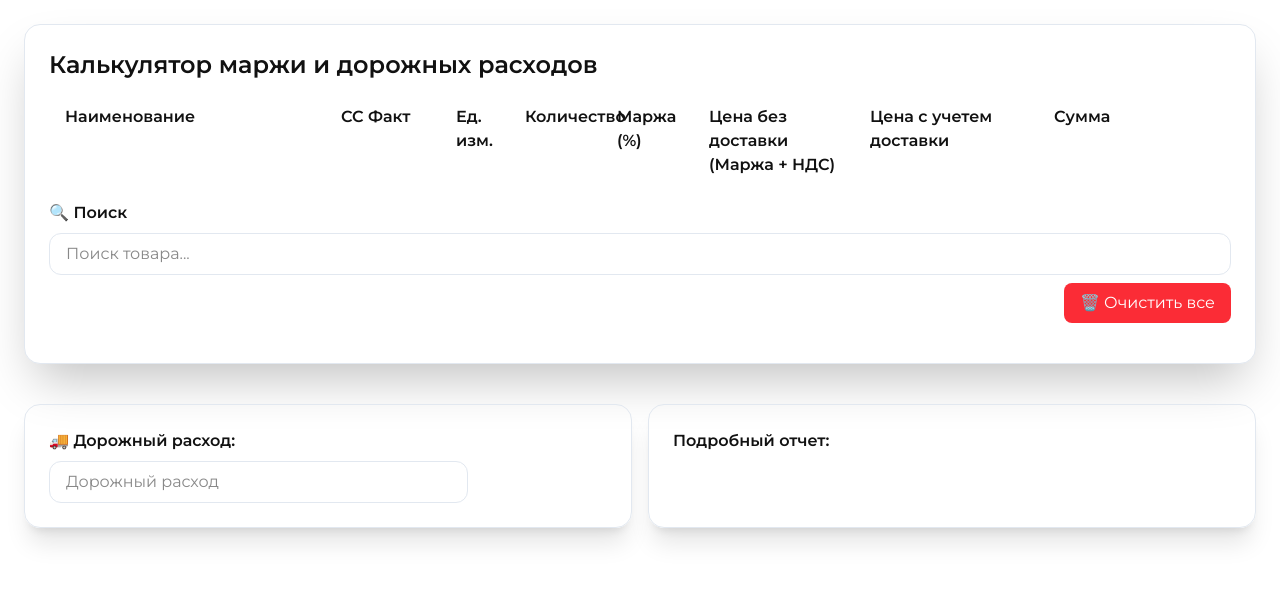
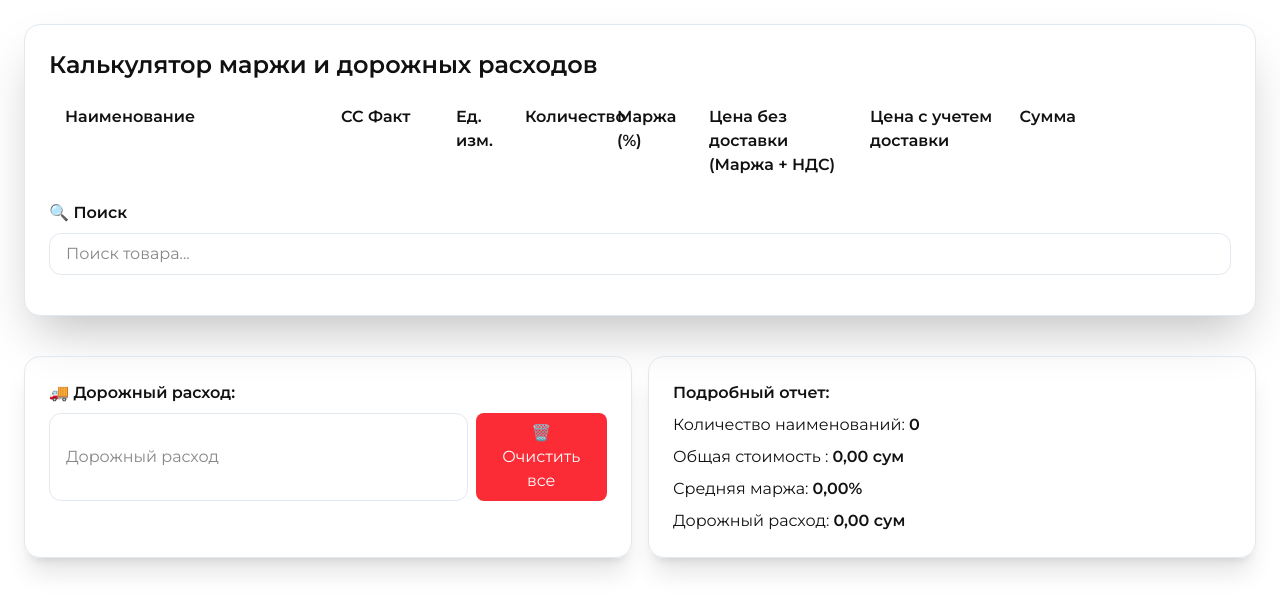
Before and after one commit to MuhammadjonBb/price-calc, a Vue app: page / in a window 1280 px wide. Shown: the top 612 px of the page. Built offline with nearby package versions, Linux system fonts and the light colour scheme.

Commit message:
fix + styles

```diff
--- a/src/components/productList.vue
+++ b/src/components/productList.vue
@@ -9,7 +9,7 @@
 
       <div class="grid gap-4 mb-4">
         <div
-          class="grid grid-cols-[24%_10%_6%_8%_8%_14%_16%_10%_4%] font-semibold px-4"
+          class="grid grid-cols-[24%_10%_6%_8%_8%_14%_13%_13%_4%] font-semibold px-4"
         >
           <div class="pr-1">Наименование</div>
           <div class="pr-1">СС Факт</div>
@@ -17,7 +17,7 @@
           <div class="pr-1">Количество</div>
           <div class="pr-1">Маржа (%)</div>
           <div class="pr-1 max-w-9/10">Цена без доставки (Маржа + НДС)</div>
-          <div class="pr-1">Цена с учетем доставки</div>
+          <div class="pr-1 max-w-9/10">Цена с учетем доставки</div>
           <div class="pr-1">Сумма</div>
         </div>
 
@@ -38,6 +38,23 @@
         <div class="flex flex-col gap-2 mt-2">
           <h3 class="font-semibold">🔍 Поиск</h3>
           <productSearch @add-product="addProduct" :added-products="products" />
+        </div>
+      </div>
+    </div>
+    <div class="grid grid-cols-2 gap-4 mt-6 max-w-full mx-auto">
+      <div
+        class="flex flex-col gap-2 shadow-xl rounded-2xl p-6 border border-border"
+      >
+        <h3 class="font-semibold">🚚 Дорожный расход:</h3>
+        <div class="flex flex-row justify-between gap-2">
+          <input
+            placeholder="Дорожный расход"
+            name="roadExpense"
+            type="text"
+            class="w-full px-4 max-w-3/4 py-2 bg-primary-light border border-border rounded-xl focus:border-primary focus:ring-2 focus:ring-primary/20 outline-none"
+            @input="setFinalPrice"
+            v-model="formattedValue"
+          />
           <button
             class="flex self-end cursor-pointer bg-red-500 text-white px-4 py-2 rounded-lg hover:bg-red-600 transition-colors"
             @click="
@@ -50,25 +67,31 @@
           </button>
         </div>
       </div>
-    </div>
-    <div class="grid grid-cols-2 gap-4 mt-6 max-w-full mx-auto">
-      <div
-        class="flex flex-col gap-2 shadow-xl rounded-2xl p-6 border border-border"
-      >
-        <h3 class="font-semibold">🚚 Дорожный расход:</h3>
-        <input
-          placeholder="Дорожный расход"
-          name="roadExpense"
-          type="text"
-          class="w-full px-4 max-w-3/4 py-2 bg-primary-light border border-border rounded-xl focus:border-primary focus:ring-2 focus:ring-primary/20 outline-none"
-          @input="setFinalPrice"
-          v-model="formattedValue"
-        />
-      </div>
       <div
         class="flex flex-col gap-2 shadow-xl rounded-2xl p-6 border border-border"
       >
         <h3 class="font-semibold">Подробный отчет:</h3>
+        <div>
+          Количество наименований:
+          <strong>{{ products.length }}</strong>
+        </div>
+        <div>
+          Общая стоимость
+          <span v-show="parseFloat(roadExpense) > 0">с доставкой</span>:
+          <strong>{{ formatPrice(totalCost) }} сум</strong>
+        </div>
+        <div v-if="parseFloat(roadExpense) > 0">
+          Общая стоимость без доставки:
+          <strong>{{ formatPrice(totalCost - roadExpense) }} сум</strong>
+        </div>
+        <div>
+          Средняя маржа:
+          <strong>{{ formatPrice(avgMargin) }}%</strong>
+        </div>
+        <div>
+          Дорожный расход:
+          <strong>{{ formatPrice(roadExpense) }} сум</strong>
+        </div>
       </div>
     </div>
   </div>
@@ -173,4 +196,20 @@ const formattedValue = computed({
     roadExpense.value = val.replace(/\s/g, "").replace(/[^\d]/g, "");
   },
 });
+
+// Вычисляем общую стоимость товаров
+const totalCost = computed(() => {
+  return products.value.reduce((sum, product) => sum + product.finalPrice, 0);
+});
+
+// Вычисляем среднюю маржу
+const avgMargin = computed(() => {
+  if (products.value.length === 0) return 0;
+  const totalMargin = products.value.reduce(
+    (sum, product) => sum + parseFloat(product.margin || 0),
+    0,
+  );
+
+  return totalMargin / products.value.length;
+});
 </script>
--- a/src/components/productRow.vue
+++ b/src/components/productRow.vue
@@ -1,6 +1,6 @@
 <template>
   <div
-    class="grid grid-cols-[24%_10%_6%_8%_8%_14%_16%_10%_4%] items-center py-3 px-4 text-text-main rounded-lg shadow-md border border-border bg-surface"
+    class="grid grid-cols-[24%_10%_6%_8%_8%_14%_13%_13%_4%] items-center py-3 px-4 text-text-main rounded-lg shadow-md border border-border bg-surface"
   >
     <div class="max-w-9/10">
       {{ product.name }}
@@ -41,19 +41,20 @@
     <div class="flex gap-2 pr-1">
       <!-- {{ formatPrice(product.marginPrice) }} сум -->
       <input
+        name="marginPrice"
         type="number"
         v-model.number="product.marginPrice"
         @input="setPrice"
         class="w-full max-w-3/4 px-4 py-2 bg-primary-light border border-border rounded-xl focus:border-primary focus:ring-2 focus:ring-primary/20 outline-none"
       />
-      <span class="block">сум</span>
+      <span class="block content-center">сум</span>
     </div>
     <div class="">{{ formatPrice(product.deliveryPrice) }} сум</div>
     <div class="">{{ formatPrice(product.finalPrice) }} сум</div>
     <div class="flex justify-end pr-5">
       <button
         @click="removeProduct"
-        class="bg-red-500 text-white px-3 py-1 rounded cursor-pointer hover:bg-red-600 focus:outline-none focus:ring-2 focus:ring-red-400"
+        class="bg-red-500 text-white px-4 py-1.5 rounded-md cursor-pointer hover:bg-red-600 focus:outline-none focus:ring-2 focus:ring-red-400"
       >
         Удалить
       </button>
@@ -99,7 +100,7 @@ const removeProduct = () => {
 };
 
 const isNegativeMargin = computed(() => {
-  return props.product.margin < 0;
+  return props.product.margin < 0 || props.product.margin > 100;
 });
 
 const isNegativeAmount = computed(() => {
--- a/src/components/productSearch.vue
+++ b/src/components/productSearch.vue
@@ -11,16 +11,22 @@
     <!-- Подсказки -->
     <div
       v-if="filteredProducts.length"
-      class="absolute w-full bg-white border rounded shadow mt-1 max-h-60 overflow-y-auto"
+      class="absolute w-full bg-white border rounded shadow mt-1 max-h-70 overflow-y-auto"
     >
       <div
         v-for="product in filteredProducts"
         :key="product.id"
         @click="addProduct(product)"
-        class="px-3 py-2 hover:bg-gray-100 cursor-pointer rounded-lg"
+        class="px-3 py-2 hover:bg-gray-100 cursor-pointer border-b border-border last:border-0"
       >
         {{ product.name }}
       </div>
+      <button
+        @click="search = ''"
+        class="sticky bottom-0 w-full text-center py-2 text-white bg-red-500 hover:bg-red-600 transition-colors rounded-b cursor-pointer"
+      >
+        Закрыть
+      </button>
     </div>
   </div>
 </template>
```
